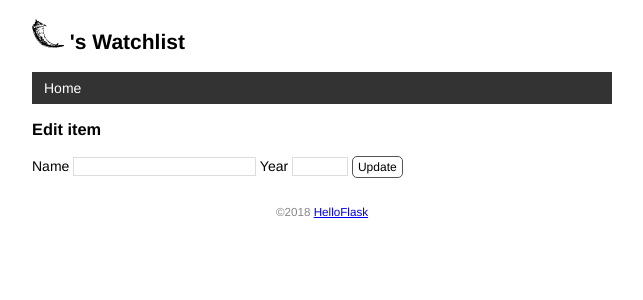
After one commit to Guanze-Chen/Watchlist, a Flask app: template templates/edit.html in a window 1280 px wide. The commit adds this page. Shown: the top 300 px of the page, without its empty margins (318-961 px from the left). Run offline with Flask 2, Linux system fonts and the light colour scheme; the template is opened without the code that fills it, so the values that code supplies are empty.

Commit message:
create,edit and delete item by form

```diff
--- a/app.py
+++ b/app.py
@@ -1,5 +1,5 @@
 from flask import Flask
-from flask import escape, url_for
+from flask import request, url_for, redirect, flash
 from flask_sqlalchemy import SQLAlchemy
 import os
 
@@ -10,7 +10,7 @@ app = Flask(__name__)
 
 
 app.config['SQLALCHEMY_DATABASE_URI'] = 'sqlite:///' + os.path.join(app.root_path,'data.db')
-
+app.config['SECRET_KEY'] = 'dev'
 
 db = SQLAlchemy(app)
 
@@ -66,27 +66,6 @@ def forge():
 
 
 
-
-
-# @app.route('/')
-# @app.route('/home')
-# @app.route('/index')
-# def hello():
-#     return '<h1>Hello Totoro!</h1><img src="http://helloflask.com/totoro.gif">'
-
-# @app.route('/user/<name>')
-# def user_page(name):
-#     return 'User:{}'.format(escape(name))
-
-# @app.route('/test')
-# def test_url_for():
-#     print(url_for('hello'))
-#     print(url_for('user_page',name='guanze'))
-#     print(url_for('user_page',name='peter'))
-#     print(url_for('test_url_for'))
-#     print(url_for('test_url_for',num=2))
-#     return 'TEST PAGE'
-
 from flask import render_template
 
 @app.context_processor
@@ -94,10 +73,52 @@ def inject_user():
     user = User.query.first()
     return dict(user=user)
 
-@app.route('/')
+@app.route('/',methods=['GET','POST'])
 def index():
+    if request.method == 'POST':
+        title = request.form.get('title')
+        year = request.form.get('year')
+
+        if not title or not year or len(year) > 4 or len(title) > 60:
+            flash('Invalid put') # 显示错误提示
+            return redirect(url_for('index'))
+        movie = Movie(title=title, year=year)
+        db.session.add(movie)
+        db.session.commit()
+        flash('Item Created')
+        return redirect(url_for('index'))
+
+    user = User.query.first()
     movies = Movie.query.all()
-    return render_template('./index.html',movies=movies)
+    return render_template('index.html', user=user, movies=movies)
+
+
+@app.route('/movie/edit/<int:movie_id>', methods=['GET','POST'])
+def edit(movie_id):
+    movie = Movie.query.get_or_404(movie_id)
+
+    if request.method == 'POST':
+        title = request.form['title']
+        year = request.form['year']
+
+        if not title or not year or len(year) > 4 or len(title) > 60:
+            flash('Invalid input')
+
+            return redirect(url_for('edit', movie_id=movie_id))
+        movie.title = title
+        movie.year = year
+        db.session.commit()
+        flash('Item updated')
+        return redirect(url_for('index'))
+    return render_template('edit.html',movie=movie)
+
+@app.route('/movie/delete/<int:movie_id>',methods=['POST'])
+def delete(movie_id):
+    movie = Movie.query.get_or_404(movie_id)
+    db.session.delete(movie)
+    db.session.commit()
+    flash('Item deleted')
+    return redirect(url_for('index'))
 
 @app.errorhandler(404)
 def page_not_found(e):
--- a/static/style.css
+++ b/static/style.css
@@ -75,3 +75,48 @@ nav li a:hover {
     border-radius: 5px;
     padding: 3px 5px;
 }
+
+input[type=submit] {
+    font-family: inherit;
+}
+
+input[type=text] {
+    border: 1px solid #ddd;
+}
+
+input[name=year] {
+    width: 50px;
+}
+
+.btn {
+    font-size: 12px;
+    padding: 3px 5px;
+    text-decoration: none;
+    cursor: pointer;
+    background-color: white;
+    color: black;
+    border: 1px solid #555;
+    border-radius: 5px;
+}
+
+.btn:hover {
+    text-decoration: none;
+    background-color:black;
+    color: white;
+    border: 1px solid black;
+}
+
+.alert {
+    position: relative;
+    padding: 7px;
+    margin: 7px 0;
+    border: 1px solid transparent;
+    color: #004085;
+    background-color: #ccc5ff;
+    border-color: #b8daff;
+    border-radius: 5px;
+}
+
+.inline-form {
+    display: inline;
+}
--- a/templates/base.html
+++ b/templates/base.html
@@ -10,6 +10,9 @@
     {% endblock %}
 </head>
 <body>
+    {% for message in get_flashed_messages() %}
+        <div class="alert">{{message}}</div>
+    {% endfor %}
     <h2>
         <img src="{{url_for('static',filename='images/flask.png')}}" alt="flask">
         {{user.name}}'s Watchlist
--- /dev/null
+++ b/templates/edit.html
@@ -0,0 +1,10 @@
+{% extends 'base.html' %}
+
+{% block content %}
+<h3>Edit item</h3>
+<form method="post">
+    Name <input type="text" name="title" autocomplete="off" required value="{{movie.title}}">
+    Year <input type="text" name="year" autocomplete="off" required value="{{movie.year}}">
+    <input class="btn" type="submit" name="submit" value="Update">
+</form>
+{% endblock %}
```
Also changed, not shown: templates/index.html (+12 -0 lines).
